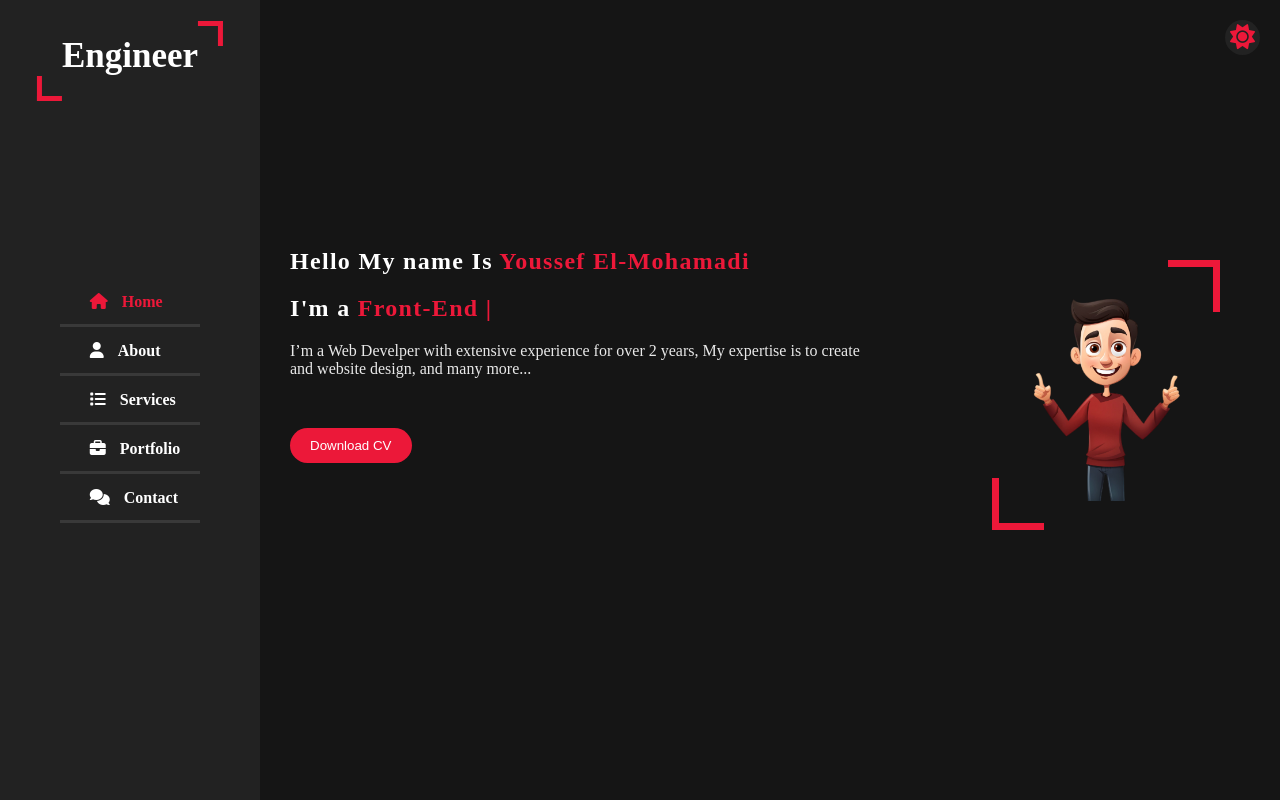
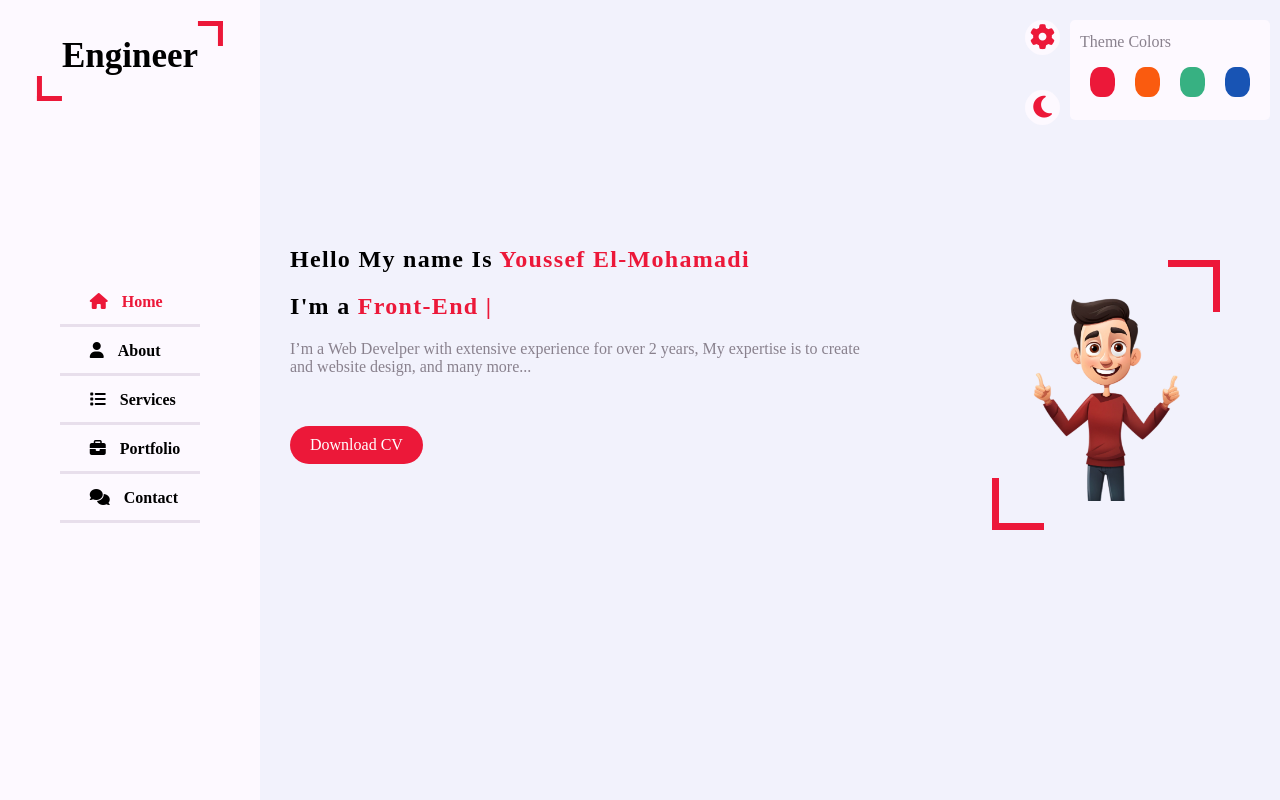
Before and after one commit to Youssef-elmohamadi/youssef-portofolio, a plain HTML site: page index.html in a window 1280 px wide. Both pictures are taken after a click on the element 1242 px from the left and 37 px from the top of the page. Drawn offline with Linux system fonts and the light colour scheme.

Commit message:
last version

```diff
--- a/CSS/master.css
+++ b/CSS/master.css
@@ -15,6 +15,18 @@
   --main-text: #e9e9e9;
   --temp-color: #ec1839;
   --border: #393939;
+}
+.color1 {
+  --temp-color: #ec1839;
+}
+.color2 {
+  --temp-color: #fa5b0f;
+}
+.color3 {
+  --temp-color: #37b182;
+}
+.color4 {
+  --temp-color: #1854b4;
 }
 
 * {
@@ -52,11 +64,60 @@ body {
   color: var(--temp-color);
 }
 
+.style-switcher {
+  background-color: var(--side-color);
+  width: 200px;
+  height: 100px;
+  position: fixed;
+  z-index: 99999;
+  right: -200px;
+  top: 20px;
+  padding: 10px;
+  border-radius: 5px;
+  transition: 0.3s;
+}
+
+.setting-color {
+  display: flex;
+  align-items: center;
+  flex-wrap: wrap;
+  height: 100%;
+  width: 100%;
+}
+
+.colors {
+  display: flex;
+  justify-content: space-between;
+  align-items: center;
+  width: 100%;
+}
+
+.color1 {
+  background-color: #ec1839;
+}
+.color2 {
+  background-color: #fa5b0f;
+}
+.color3 {
+  background-color: #37b182;
+}
+.color4 {
+  background-color: #1854b4;
+}
+
+.colors span {
+  width: 30px;
+  height: 30px;
+  display: inline-block;
+  margin: 10px;
+  border-radius: 40%;
+}
+
 .dark-mode-icon {
   z-index: 99999;
-  position: fixed;
-  right: 20px;
-  top: 20px;
+  position: absolute;
+  right: 210px;
+  top: 70px;
   background-color: var(--side-color);
   width: 35px;
   height: 35px;
@@ -67,6 +128,27 @@ body {
 }
 
 .dark-mode-icon i {
+  position: absolute;
+  color: var(--temp-color);
+  font-size: 25px;
+}
+.settings {
+  z-index: 99999;
+  position: absolute;
+  right: 210px;
+  top: 0px;
+  background-color: var(--side-color);
+  width: 35px;
+  height: 35px;
+  display: flex;
+  justify-content: center;
+  align-items: center;
+  border-radius: 50%;
+}
+.show-setting {
+  right: 10px;
+}
+.settings i {
   position: absolute;
   color: var(--temp-color);
   font-size: 25px;
@@ -190,6 +272,7 @@ main {
   border-radius: 30px;
   color: #fff;
   margin-top: 50px;
+  display: inline-block;
 }
 
 .personal-img::after {
@@ -491,7 +574,8 @@ main {
   outline: none;
 }
 
-.contact-form input:focus {
+.contact-form input:focus,
+.contact-form textarea:focus {
   border: none;
   box-shadow: 0 0 20px rgba(48, 46, 77, 0.15);
 }
@@ -537,6 +621,7 @@ main {
   z-index: 9999;
   left: 260px;
   animation: slideSection 1s ease;
+  top: 0;
 }
 
 .section-back {
--- a/index.html
+++ b/index.html
@@ -55,9 +55,21 @@
         </nav>
       </aside>
       <main>
-        <div class="dark-mode-icon">
-          <i class="fa-solid fa-moon moon"></i>
-          <i class="fa-solid fa-sun sun hidden"></i>
+        <div class="style-switcher">
+          <div class="settings"><i class="fa-solid fa-gear"></i></div>
+          <div class="dark-mode-icon">
+            <i class="fa-solid fa-moon moon"></i>
+            <i class="fa-solid fa-sun sun hidden"></i>
+          </div>
+          <div class="setting-color">
+            <div class="text disc">Theme Colors</div>
+            <div class="colors">
+              <span data-color="color1" class="color1"></span
+              ><span data-color="color2" class="color2"></span
+              ><span data-color="color3" class="color3"></span
+              ><span data-color="color4" class="color4"></span>
+            </div>
+          </div>
         </div>
         <section id="home" class="home active">
           <div class="container">
@@ -76,7 +88,13 @@
                 I’m a Web Develper with extensive experience for over 2 years,
                 My expertise is to create and website design, and many more...
               </p>
-              <button class="btn-cv">Download CV</button>
+              <a
+                href="Youssef Mohamed Ramadan (4).pdf"
+                target="_blank"
+                class="btn-cv"
+                download
+                >Download CV</a
+              >
             </div>
             <div class="personal-img">
               <img src="imgs/my.png" alt="" />
@@ -99,7 +117,7 @@
             <p>Age: <span>21</span></p>
             <p>Phone: <span>+201098337262</span></p>
             <p>Freelance: <span>Available</span></p>
-            <button class="btn-cv">Hire me</button>
+            <!-- <button class="btn-cv">Hire me</button> -->
           </div>
           <div class="all-exp">
             <div class="education">
@@ -110,70 +128,25 @@
                   <div class="calender">
                     <i class="fa fa-calendar"></i><span> 2022 - 2026</span>
                   </div>
-                  <h1>Faculty of Engineering</h1>
+                  <h1>Thebes Academy, Computer Science Department</h1>
                   <p class="disc">
-                    Faculty of Engineering, Al-Azhar Unversity , Department of
-                    the Computer and System Engineering , Fourth Year
-                  </p>
-                </div>
-                <div class="position">
-                  <div class="circle-dot"></div>
-                  <div class="calender">
-                    <i class="fa fa-calendar"></i><span> 2022 - 2026</span>
-                  </div>
-                  <h1>Faculty of Engineering</h1>
-                  <p class="disc">
-                    Faculty of Engineering, Al-Azhar Unversity , Department of
-                    the Computer and System Engineering , Fourth Year
-                  </p>
-                </div>
-                <div class="position">
-                  <div class="circle-dot"></div>
-                  <div class="calender">
-                    <i class="fa fa-calendar"></i><span> 2022 - 2026</span>
-                  </div>
-                  <h1>Faculty of Engineering</h1>
-                  <p class="disc">
-                    Faculty of Engineering, Al-Azhar Unversity , Department of
-                    the Computer and System Engineering , Fourth Year
+                    Computer Science Student at Thebes Academy ,Cairo ,Egypt
                   </p>
                 </div>
               </div>
             </div>
             <div class="education">
-              <h1 class="title-exp">Eduecation</h1>
+              <h1 class="title-exp">Experience</h1>
               <div class="info">
                 <div class="position">
                   <div class="circle-dot"></div>
                   <div class="calender">
-                    <i class="fa fa-calendar"></i><span>2022 - 2026</span>
+                    <i class="fa fa-calendar"></i><span>2023 - until now</span>
                   </div>
-                  <h1>Faculty of Engineering</h1>
+                  <h1>Freelance</h1>
                   <p class="disc">
-                    Faculty of Engineering, Al-Azhar Unversity , Department of
-                    the Computer and System Engineering , Fourth Year
-                  </p>
-                </div>
-                <div class="position">
-                  <div class="circle-dot"></div>
-                  <div class="calender">
-                    <i class="fa fa-calendar"></i><span>2022 - 2026</span>
-                  </div>
-                  <h1>Faculty of Engineering</h1>
-                  <p class="disc">
-                    Faculty of Engineering, Al-Azhar Unversity , Department of
-                    the Computer and System Engineering , Fourth Year
-                  </p>
-                </div>
-                <div class="position">
-                  <div class="circle-dot"></div>
-                  <div class="calender">
-                    <i class="fa fa-calendar"></i><span>2022 - 2026</span>
-                  </div>
-                  <h1>Faculty of Engineering</h1>
-                  <p class="disc">
-                    Faculty of Engineering, Al-Azhar Unversity , Department of
-                    the Computer and System Engineering , Fourth Year
+                    I have quite a bit of Experience in the Field of Front-End
+                    development
                   </p>
                 </div>
               </div>
@@ -189,54 +162,29 @@
               <p class="disc">Fast comuncation</p>
             </div>
             <div class="card-pos">
-              <div class=""><i class="fa fa-mobile-alt"></i></div>
+              <div class=""><i class="fa fa-laptop-code"></i></div>
               <h1>Front-End Developer</h1>
-              <p class="disc">Fast comuncation</p>
+              <p class="disc">Clean Code</p>
             </div>
             <div class="card-pos">
-              <div class=""><i class="fa fa-mobile-alt"></i></div>
+              <div class=""><i class="fa fa-palette"></i></div>
               <h1>Front-End Developer</h1>
-              <p class="disc">Fast comuncation</p>
+              <p class="disc">Harmonious Colors in the Site</p>
             </div>
             <div class="card-pos">
-              <div class=""><i class="fa fa-mobile-alt"></i></div>
+              <div class=""><i class="fa fa-code"></i></div>
               <h1>Front-End Developer</h1>
-              <p class="disc">Fast comuncation</p>
+              <p class="disc">Simple and Understandable Code</p>
             </div>
             <div class="card-pos">
-              <div class=""><i class="fa fa-mobile-alt"></i></div>
+              <div class=""><i class="fa fa-search"></i></div>
               <h1>Front-End Developer</h1>
-              <p class="disc">Fast comuncation</p>
+              <p class="disc">Iam a Good at Searching</p>
             </div>
             <div class="card-pos">
-              <div class=""><i class="fa fa-mobile-alt"></i></div>
+              <div class=""><i class="fa fa-bullhorn"></i></div>
               <h1>Front-End Developer</h1>
-              <p class="disc">Fast comuncation</p>
-            </div>
-            <div class="card-pos">
-              <div class=""><i class="fa fa-mobile-alt"></i></div>
-              <h1>Front-End Developer</h1>
-              <p class="disc">Fast comuncation</p>
-            </div>
-            <div class="card-pos">
-              <div class=""><i class="fa fa-mobile-alt"></i></div>
-              <h1>Front-End Developer</h1>
-              <p class="disc">Fast comuncation</p>
-            </div>
-            <div class="card-pos">
-              <div class=""><i class="fa fa-mobile-alt"></i></div>
-              <h1>Front-End Developer</h1>
-              <p class="disc">Fast comuncation</p>
-            </div>
-            <div class="card-pos">
-              <div class=""><i class="fa fa-mobile-alt"></i></div>
-              <h1>Front-End Developer</h1>
-              <p class="disc">Fast comuncation</p>
-            </div>
-            <div class="card-pos">
-              <div class=""><i class="fa fa-mobile-alt"></i></div>
-              <h1>Front-End Developer</h1>
-              <p class="disc">Fast comuncation</p>
+              <p class="disc">Alert you of All the Problem</p>
             </div>
           </div>
         </section>
@@ -250,31 +198,33 @@
               </a>
             </div>
             <div class="port-img">
-              <a href="https://youssef-elmohamadi.github.io/Cart-/">
-                <img src="imgs/project1.png" alt="" />
+              <a href="https://youssef-elmohamadi.github.io/guess-word-game-/">
+                <img src="imgs/guess.png" alt="" />
               </a>
             </div>
             <div class="port-img">
-              <a href="https://youssef-elmohamadi.github.io/Cart-/">
-                <img src="imgs/project1.png" alt="" />
+              <a href="https://youssef-elmohamadi.github.io/Kasper/">
+                <img src="imgs/kasper.png" alt="" />
               </a>
             </div>
             <div class="port-img">
               <a
                 target="_blank"
-                href="https://youssef-elmohamadi.github.io/Cart-/"
+                href="https://youssef-elmohamadi.github.io/leon/"
               >
-                <img src="imgs/project1.png" alt="" />
+                <img src="imgs/leon.png" alt="" />
               </a>
             </div>
             <div class="port-img">
-              <a href="https://youssef-elmohamadi.github.io/Cart-/">
-                <img src="imgs/project1.png" alt="" />
+              <a
+                href="https://youssef-elmohamadi.github.io/youssef-portofolio/"
+              >
+                <img src="imgs/porto.png" alt="" />
               </a>
             </div>
             <div class="port-img">
-              <a href="https://youssef-elmohamadi.github.io/Cart-/">
-                <img src="imgs/project1.png" alt="" />
+              <a href="https://youssef-elmohamadi.github.io/News-Home-bage/">
+                <img src="imgs/new.png" alt="" />
               </a>
             </div>
           </div>
@@ -326,7 +276,7 @@
                 <input class="email" placeholder="Email" type="email" />
               </div>
               <input class="subject" placeholder="Subject" type="text" />
-              <textarea name="" id=""></textarea>
+              <textarea placeholder="Message" name="" id=""></textarea>
               <button class="btn-cv contact-btn" type="submit">send</button>
             </form>
           </div>
@@ -338,5 +288,6 @@
     <script src="js/jquery.js"></script>
     <script src="js/popper.min.js"></script>
     <script src="js/main.js"></script>
+    <script src="js/switcher.js"></script>
   </body>
 </html>
--- /dev/null
+++ b/js/switcher.js
@@ -0,0 +1,24 @@
+document.body.classList.add(
+  window.localStorage.getItem("color-page") || "color1"
+);
+
+let showSwitch = document.querySelector(".settings");
+let switcherSettings = document.querySelector(".style-switcher");
+showSwitch.addEventListener("click", showSwitchSetting);
+
+function showSwitchSetting() {
+  switcherSettings.classList.toggle("show-setting");
+}
+
+let colorSwitcher = document.querySelectorAll(".colors span");
+
+let classList = [];
+
+colorSwitcher.forEach((e) => {
+  classList.push(e.getAttribute("data-color"));
+  e.addEventListener("click", function () {
+    document.body.classList.remove(...classList);
+    document.body.classList.add(this.getAttribute("data-color"));
+    window.localStorage.setItem("color-page", this.getAttribute("data-color"));
+  });
+});
```
Also changed, not shown: imgs/guess.png (added), imgs/kasper.png (added), imgs/leon.png (added), imgs/new.png (added), imgs/porto.png (added), 1 other file.
